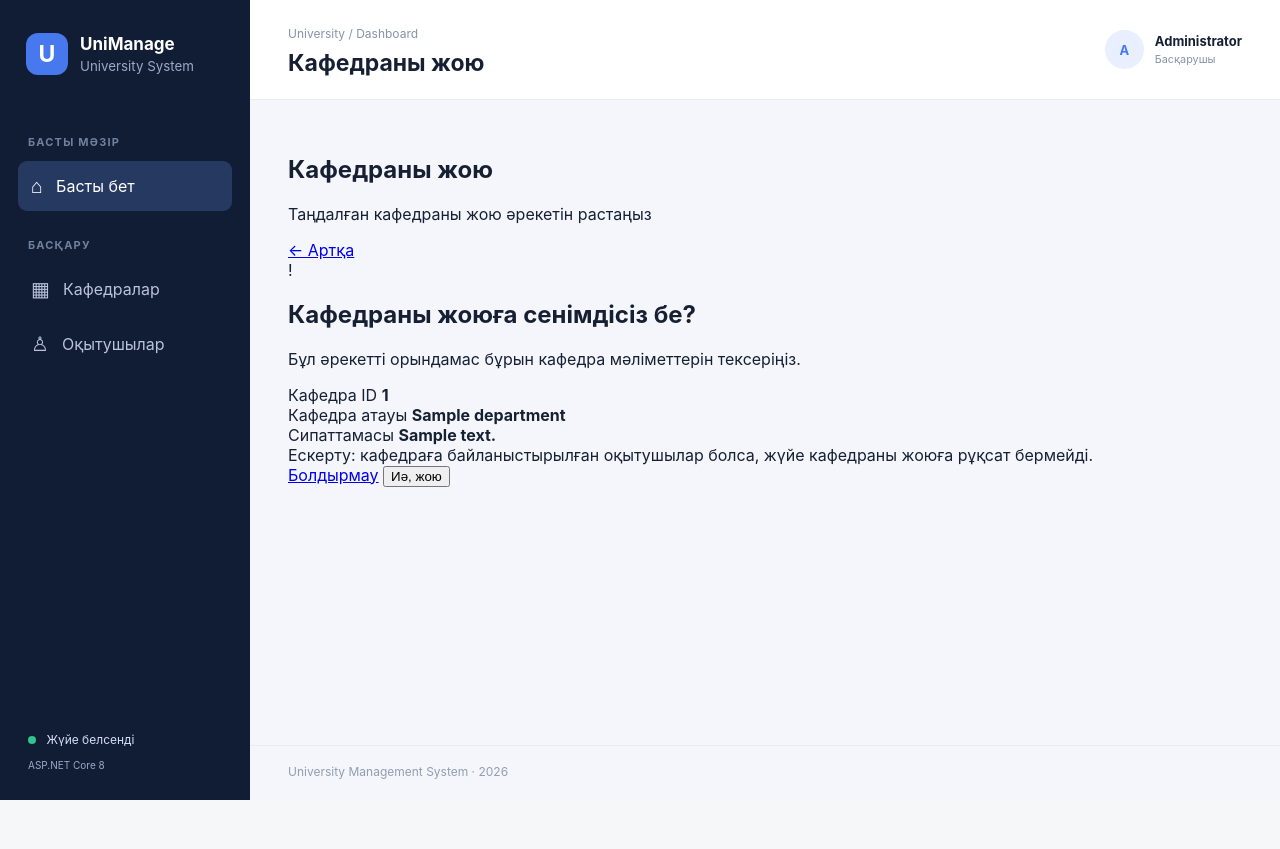
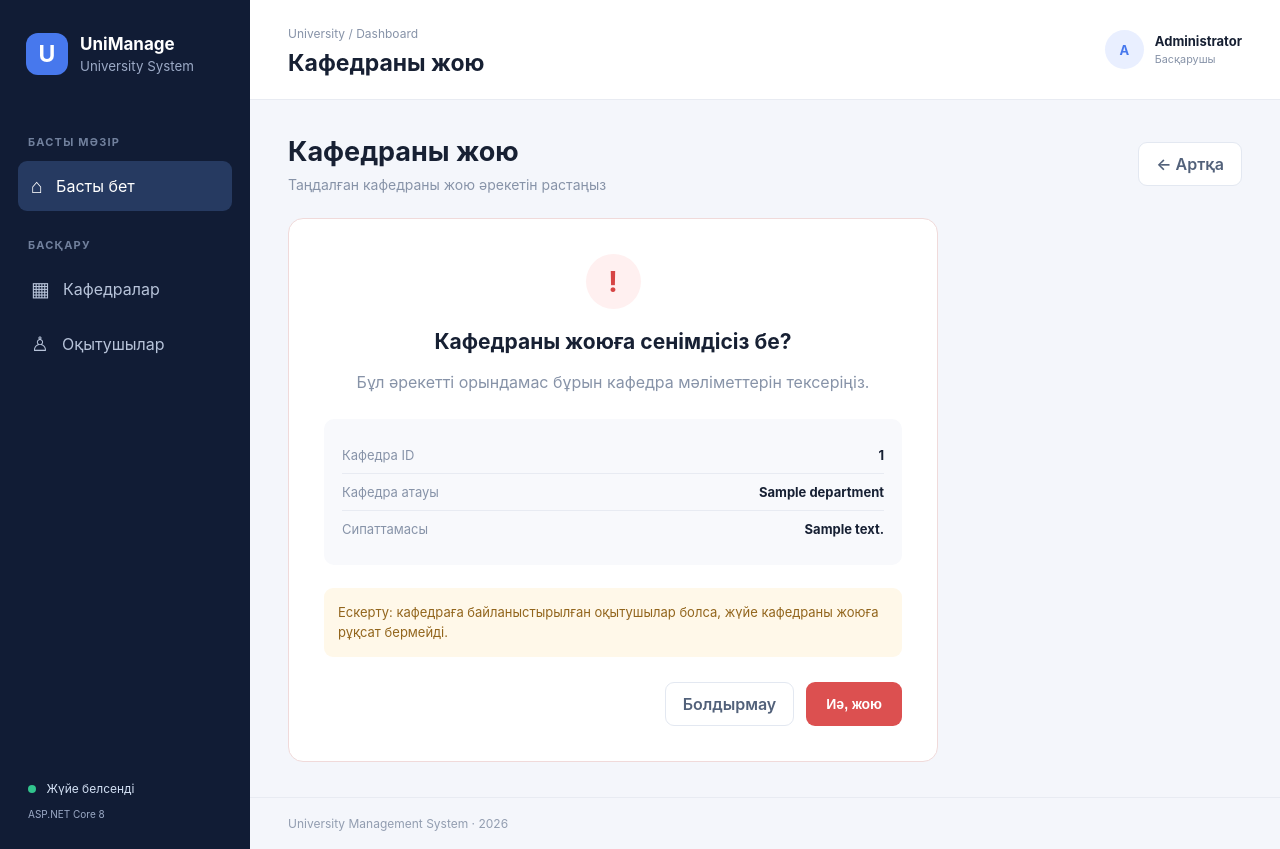
Before and after one commit to Baxa2367/UniversityDbApp, an ASP.NET Core app: page /Departments/Delete/1 in a window 1280 px wide. Before the commit the page ends 800 px from the top, so only its background shows below. Run offline with ASP.NET Core 8, Linux system fonts and the light colour scheme; tables that the repository leaves empty hold one stand-in row (values such as "Sample post"); the project's own start-up code is not run, and a stand-in starts its controllers and pages.

Commit message:
Add styles for page heading and form components

```diff
--- a/wwwroot/css/site.css
+++ b/wwwroot/css/site.css
@@ -345,3 +345,293 @@ footer {
     border-radius: 9px;
     margin-bottom: 20px;
 }
+
+
+/* PAGE HEADING */
+
+.page-heading {
+    display: flex;
+    justify-content: space-between;
+    align-items: center;
+    gap: 15px;
+    margin-bottom: 25px;
+}
+
+.page-heading h1 {
+    font-size: 27px;
+    margin: 0 0 8px;
+}
+
+.page-heading p {
+    color: #8793a8;
+    margin: 0;
+    font-size: 14px;
+}
+
+.back-button,
+.cancel-button {
+    display: inline-block;
+    padding: 11px 17px;
+    border-radius: 9px;
+    background: white;
+    border: 1px solid #e3e8f1;
+    color: #52617a;
+    text-decoration: none;
+    font-weight: 600;
+}
+
+/* FORM CARD */
+
+.form-card {
+    background: white;
+    border: 1px solid #e8ebf2;
+    border-radius: 15px;
+    padding: 30px;
+    max-width: 760px;
+    box-shadow: 0 5px 20px rgba(20, 35, 65, .035);
+}
+
+.form-card-header {
+    display: flex;
+    align-items: center;
+    gap: 15px;
+    padding-bottom: 23px;
+    margin-bottom: 25px;
+    border-bottom: 1px solid #edf0f5;
+}
+
+.form-icon {
+    width: 48px;
+    height: 48px;
+    display: grid;
+    place-items: center;
+    background: #eaf0ff;
+    color: #4778ed;
+    border-radius: 12px;
+    font-size: 25px;
+}
+
+.form-card-header h2 {
+    margin: 0 0 6px;
+    font-size: 19px;
+}
+
+.form-card-header p {
+    margin: 0;
+    color: #8793a8;
+    font-size: 13px;
+}
+
+.form-group {
+    margin-bottom: 22px;
+}
+
+.form-group label {
+    display: block;
+    margin-bottom: 9px;
+    font-size: 14px;
+    font-weight: 650;
+}
+
+.form-group label span {
+    color: #e34d4d;
+}
+
+.form-control {
+    display: block;
+    width: 100%;
+    padding: 13px 14px;
+    font-family: inherit;
+    font-size: 14px;
+    color: #172033;
+    background: #fbfcfe;
+    border: 1px solid #dfe5ef;
+    border-radius: 9px;
+    outline: none;
+    transition: border .2s, box-shadow .2s;
+}
+
+.form-control:focus {
+    border-color: #4778ed;
+    box-shadow: 0 0 0 3px rgba(71, 120, 237, .12);
+}
+
+textarea.form-control {
+    resize: vertical;
+    min-height: 110px;
+}
+
+.form-note {
+    color: #8793a8;
+    font-size: 12px;
+    margin-bottom: 20px;
+}
+
+.form-note strong {
+    color: #e34d4d;
+}
+
+.field-error {
+    display: block;
+    color: #d64545;
+    font-size: 12px;
+    margin-top: 6px;
+}
+
+.validation-summary {
+    color: #b52e2e;
+    background: #fff1f1;
+    border-radius: 8px;
+    padding: 12px;
+    margin-bottom: 18px;
+}
+
+.validation-summary:empty {
+    display: none;
+}
+
+.form-actions {
+    display: flex;
+    justify-content: flex-end;
+    gap: 12px;
+    flex-wrap: wrap;
+    margin-top: 25px;
+}
+
+.submit-button,
+.delete-button {
+    border: none;
+    border-radius: 9px;
+    padding: 12px 20px;
+    color: white;
+    font-weight: 650;
+    font-size: 14px;
+    cursor: pointer;
+}
+
+.submit-button {
+    background: #4778ed;
+}
+
+.submit-button:hover {
+    background: #315fc9;
+}
+
+.cancel-button:hover,
+.back-button:hover {
+    background: #f4f6fb;
+}
+
+/* DELETE CONFIRMATION */
+
+.delete-card {
+    max-width: 650px;
+    padding: 35px;
+    background: white;
+    border: 1px solid #f0dada;
+    border-radius: 15px;
+    text-align: center;
+}
+
+.delete-icon {
+    width: 55px;
+    height: 55px;
+    margin: 0 auto 20px;
+    display: grid;
+    place-items: center;
+    border-radius: 50%;
+    color: #d64545;
+    background: #fff0f0;
+    font-size: 28px;
+    font-weight: bold;
+}
+
+.delete-card h2 {
+    font-size: 21px;
+    margin: 0 0 10px;
+}
+
+.delete-description {
+    color: #8793a8;
+    line-height: 1.6;
+}
+
+.delete-details {
+    text-align: left;
+    background: #f8f9fc;
+    border-radius: 10px;
+    padding: 18px;
+    margin: 23px 0;
+}
+
+.delete-details div {
+    display: flex;
+    justify-content: space-between;
+    gap: 15px;
+    padding: 10px 0;
+    border-bottom: 1px solid #e8ebf2;
+}
+
+.delete-details div:last-child {
+    border-bottom: none;
+}
+
+.delete-details span {
+    color: #8793a8;
+    font-size: 13px;
+}
+
+.delete-details strong {
+    text-align: right;
+    overflow-wrap: anywhere;
+    font-size: 13px;
+}
+
+.delete-warning {
+    text-align: left;
+    background: #fff8e9;
+    color: #92651c;
+    padding: 14px;
+    border-radius: 9px;
+    font-size: 13px;
+    line-height: 1.6;
+}
+
+.delete-button {
+    background: #dc5050;
+}
+
+.delete-button:hover {
+    background: #bc3838;
+}
+
+@media (max-width: 700px) {
+    .page-heading {
+        align-items: flex-start;
+        flex-direction: column;
+    }
+
+    .form-card,
+    .delete-card {
+        padding: 20px;
+    }
+
+    .form-actions {
+        flex-direction: column-reverse;
+    }
+
+    .form-actions a,
+    .form-actions button {
+        text-align: center;
+        width: 100%;
+    }
+
+    .delete-details div {
+        flex-direction: column;
+        gap: 5px;
+    }
+
+    .delete-details strong {
+        text-align: left;
+    }
+}
```
